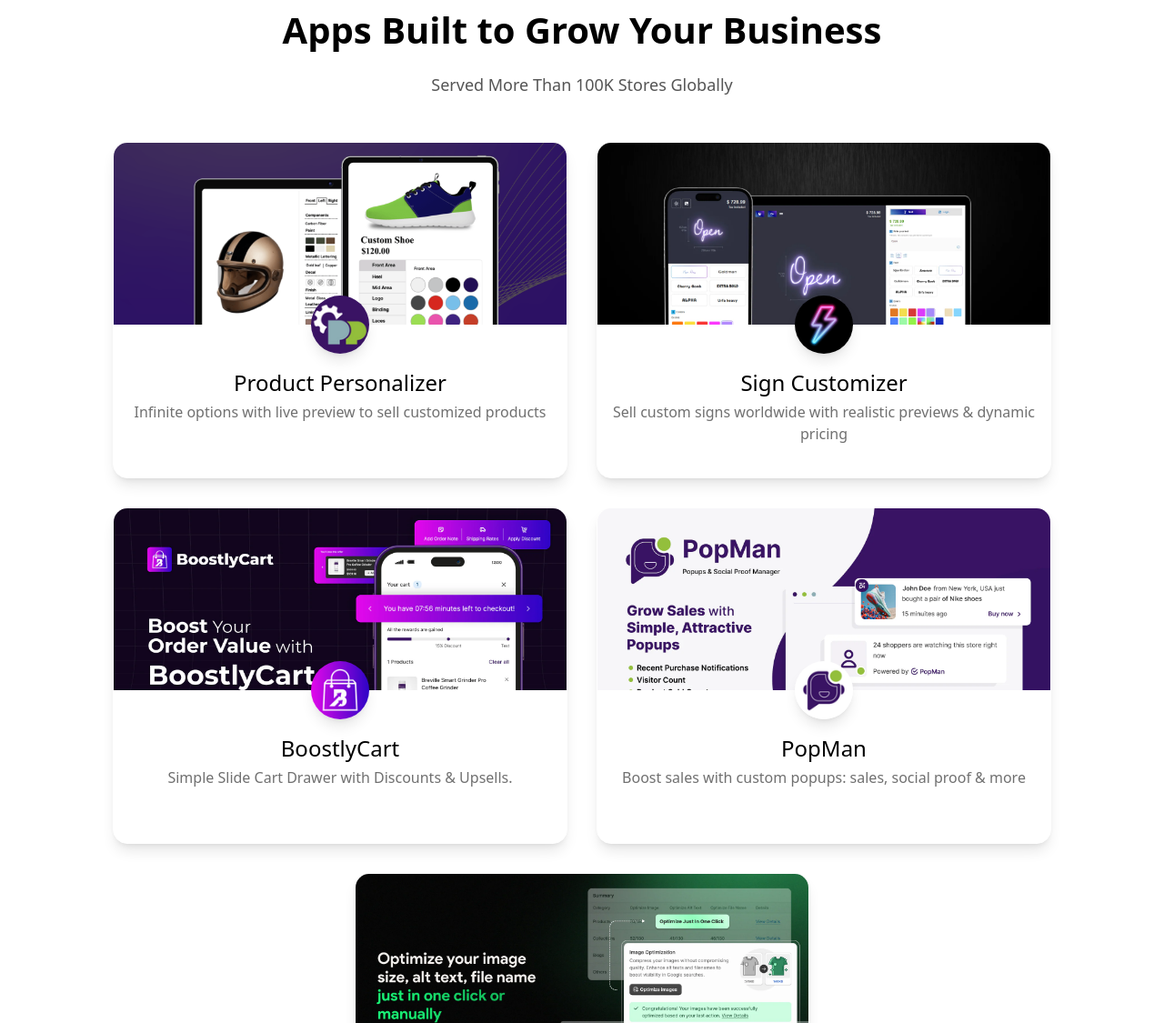
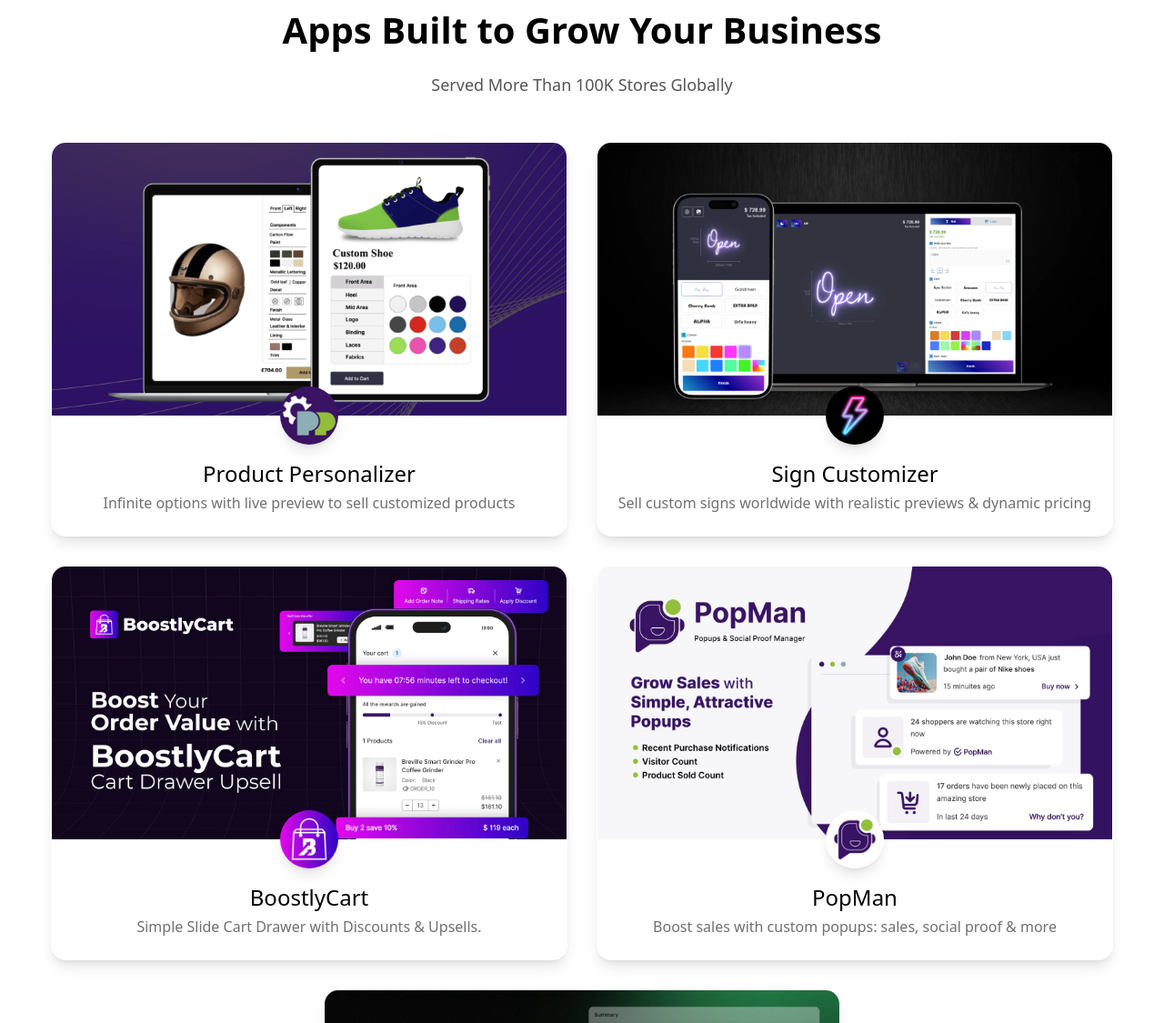
Before and after one commit to za-ibrahim/zeptoapps_landing_page__astro, an Astro site: page / in a window 1280 px wide. Shown: the part 1675-2800 px from the top of the page at 91% size. Built offline with nearby package versions, Linux system fonts and the light colour scheme; Astro itself is replaced by a stand-in of ours.

Commit message:
modified: product card size

```diff
--- a/src/components/ProductsShow.astro
+++ b/src/components/ProductsShow.astro
@@ -65,7 +65,7 @@
       {
         products?.map((prod) => (
           <a href={prod?.link} target="_blank" class="card shadow-lg">
-            <div class="w-full max-h-[200px] overflow-hidden">
+            <div class="w-full max-h-[300px] overflow-hidden">
               <Image src={prod?.banner} alt={prod?.name} />
             </div>
             <div class="relative">
@@ -79,7 +79,7 @@
               <h2 class="product_name mt-12 text-center text-2xl transition-all duration-300 ease-in-out">
                 {prod?.name}
               </h2>
-              <span class="pt-1 pb-2 px-4 line-clamp-3 text-center text-text_70">
+              <span class="pt-1 pb-6 px-4 line-clamp-3 text-center text-text_70">
                 {prod?.description || "No description available."}
               </span>
             </div>
@@ -92,9 +92,8 @@
 
 <style>
   :root {
-    --sizeWidth: 500px;
+    --sizeWidth: max(calc(50% - 1rem), 500px);
     --sizeHeight: 370px;
-    --gridGap: 24px;
   }
   h1 {
     font-size: 2.5rem;
```
